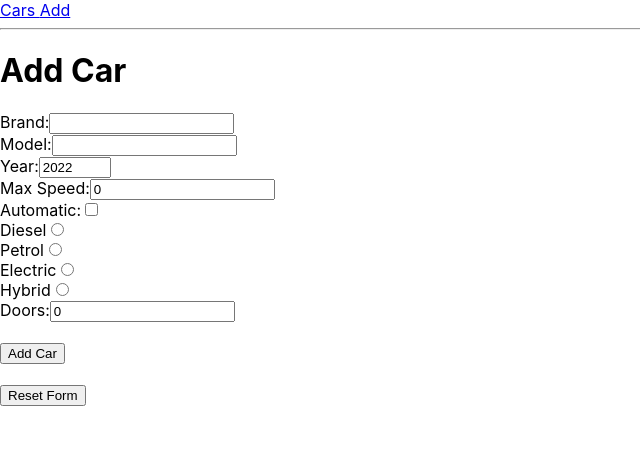
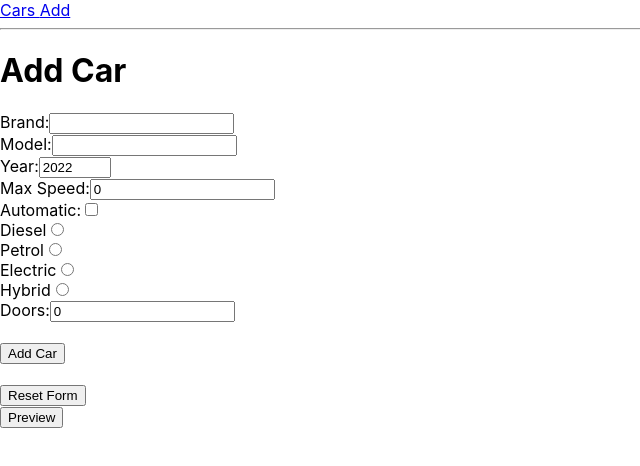
Before and after one commit to draganStojakovic/cars-app, a React (Create React App) app: page /add in a window 1280 px wide. Shown: the top 466 px of the page, without its empty margins (0-640 px from the left). Built offline with nearby package versions, Linux system fonts and the light colour scheme; no server answers.

Commit message:
Zadatak 5

```diff
--- a/src/components/AddCar.jsx
+++ b/src/components/AddCar.jsx
@@ -49,6 +49,15 @@ export const AddCar = () => {
       engine: "",
       numberOfDoors: 0,
     });
+  };
+
+  const handlePreviewData = (car) => {
+    let message;
+    for (const key in car) {
+      let item = key + ": " + car[key] + "\n";
+      message += item;
+    }
+    alert(message);
   };
 
   return (
@@ -147,8 +156,10 @@ export const AddCar = () => {
         <br />
         <button>Add Car</button>
       </form>
-        <br />
-        <button onClick={handleResetForm}>Reset Form</button>
+      <br />
+      <button onClick={handleResetForm}>Reset Form</button>
+      <br />
+      <button onClick={() => handlePreviewData(car)}>Preview</button>
     </div>
   );
 };
```
